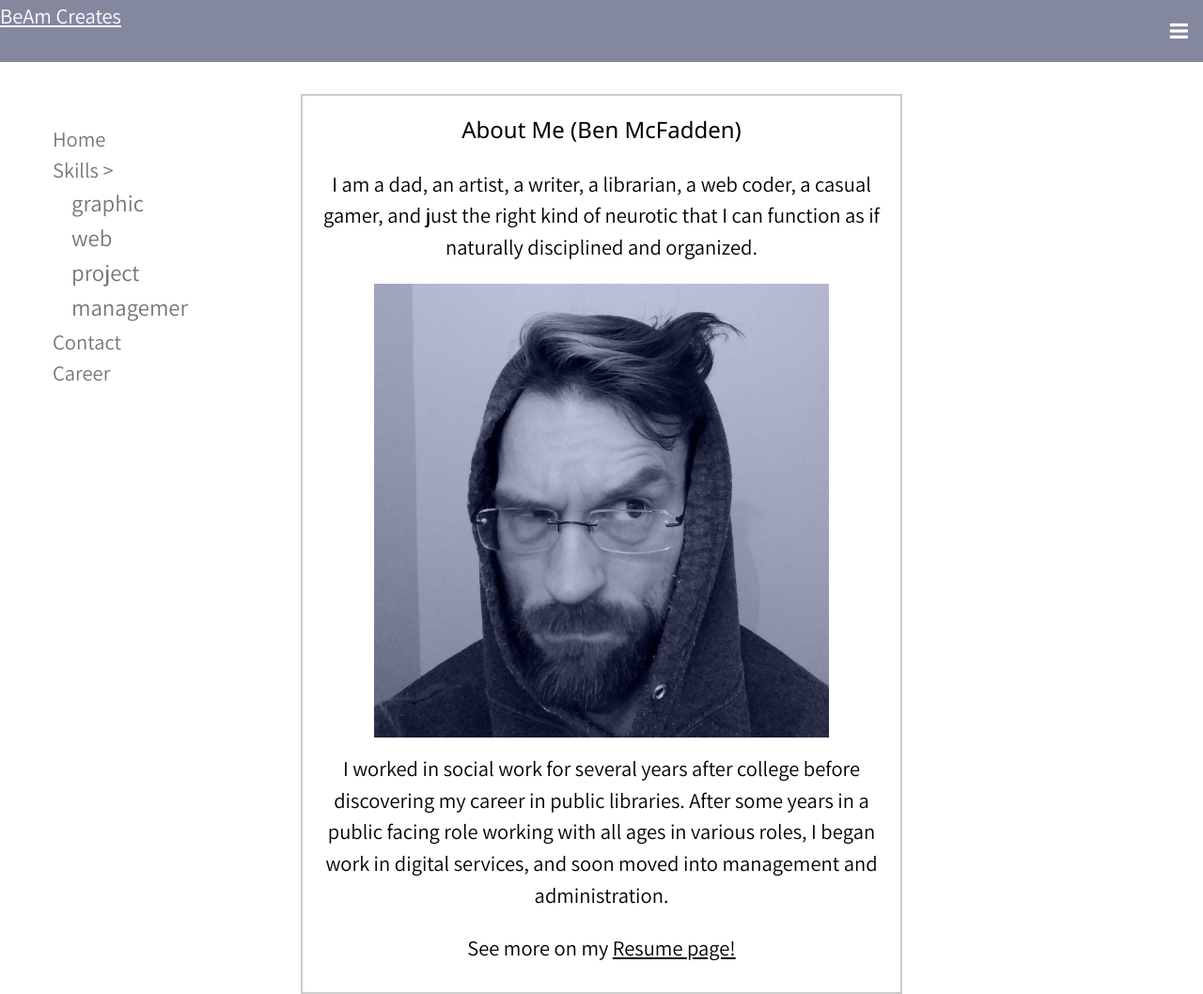
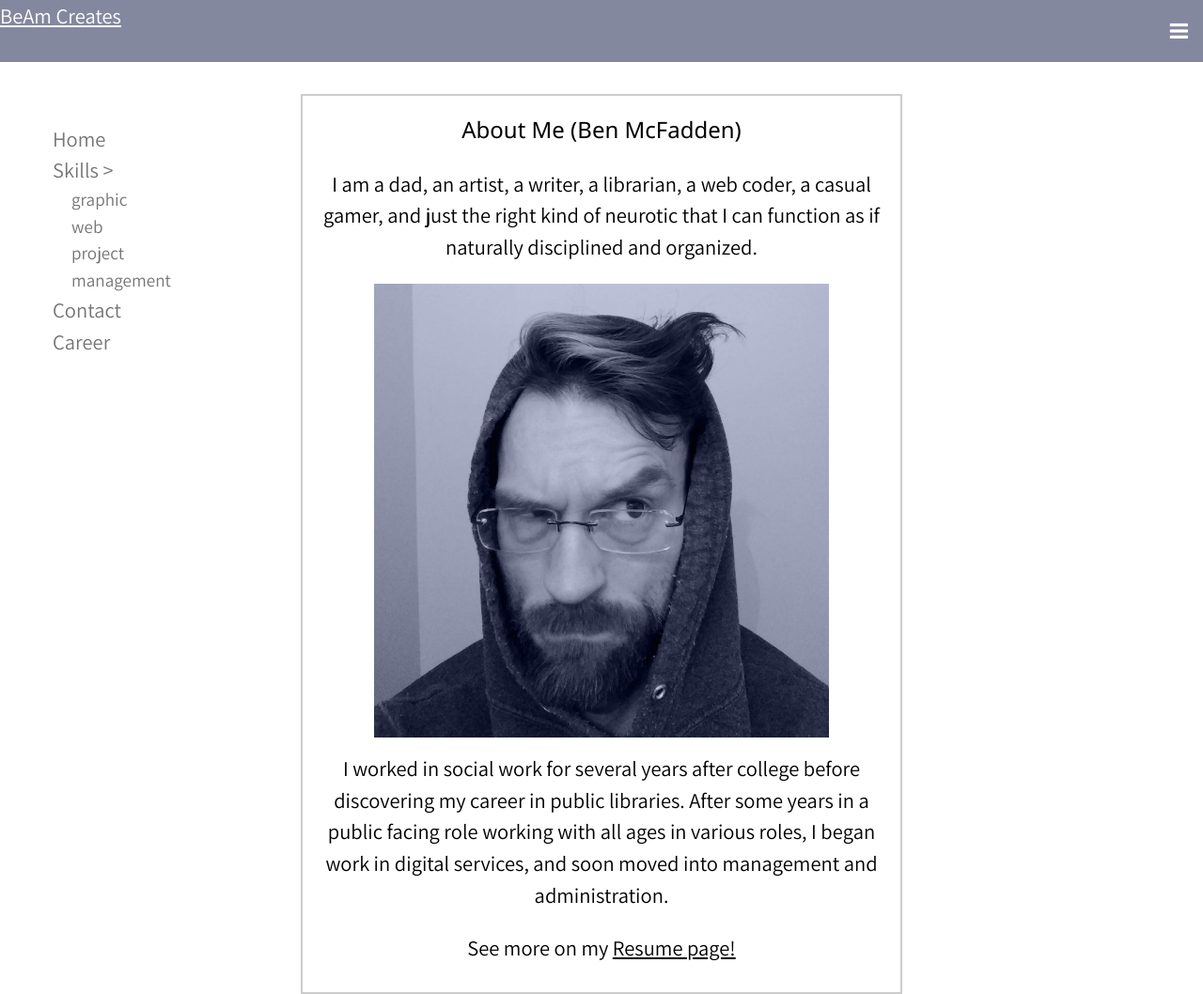
Before and after one commit to viscid2013/beamcreates2, a PHP site: page /home.html in a window 1280 px wide. Shown: the whole page at 94% size. Run offline with PHP 8.4, Linux system fonts and the light colour scheme; some libraries are stand-ins or nearby versions.

Commit message:
tweaked font size and color for subnav

```diff
--- a/home.html
+++ b/home.html
@@ -32,9 +32,9 @@ img {margin-bottom: -7px}
 		<li>Home</li>
 		<li>
 			Skills &gt;
-				<li class="subNav">graphic</li>
-				<li class="subNav">web</li>
-				<li class="subNav">project management</li>
+				<li class="subNav w3-text-gray">graphic</li>
+				<li class="subNav w3-text-gray">web</li>
+				<li class="subNav w3-text-gray">project management</li>
 
 		</li>
 		<li>Contact</li>
--- a/styles/beamW3.css
+++ b/styles/beamW3.css
@@ -40,7 +40,7 @@ body{
 
 .subNav{
 	margin-left: 20px;
-	font-size: 110%;
+	font-size: 85%;
 }
 
 #mainContent {
```
